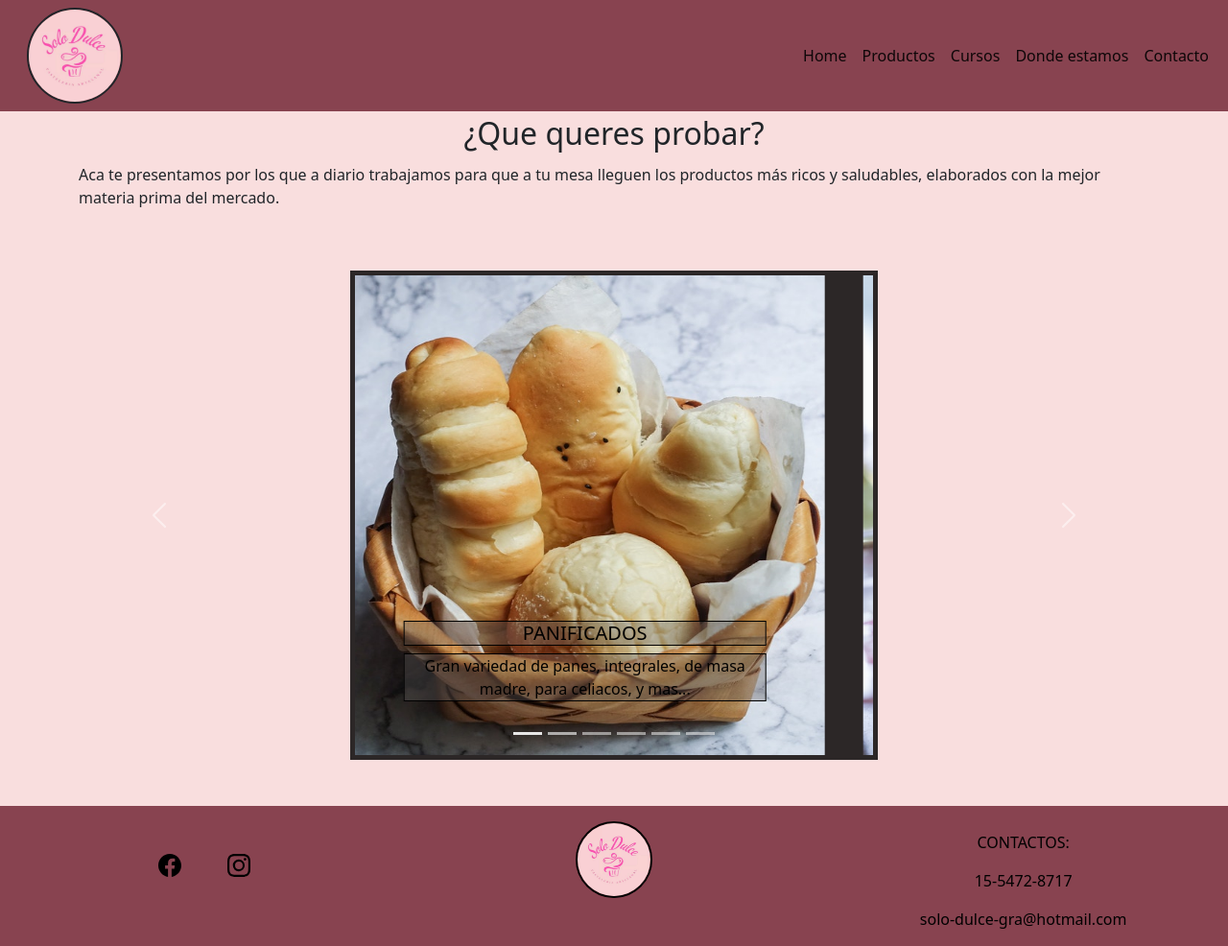
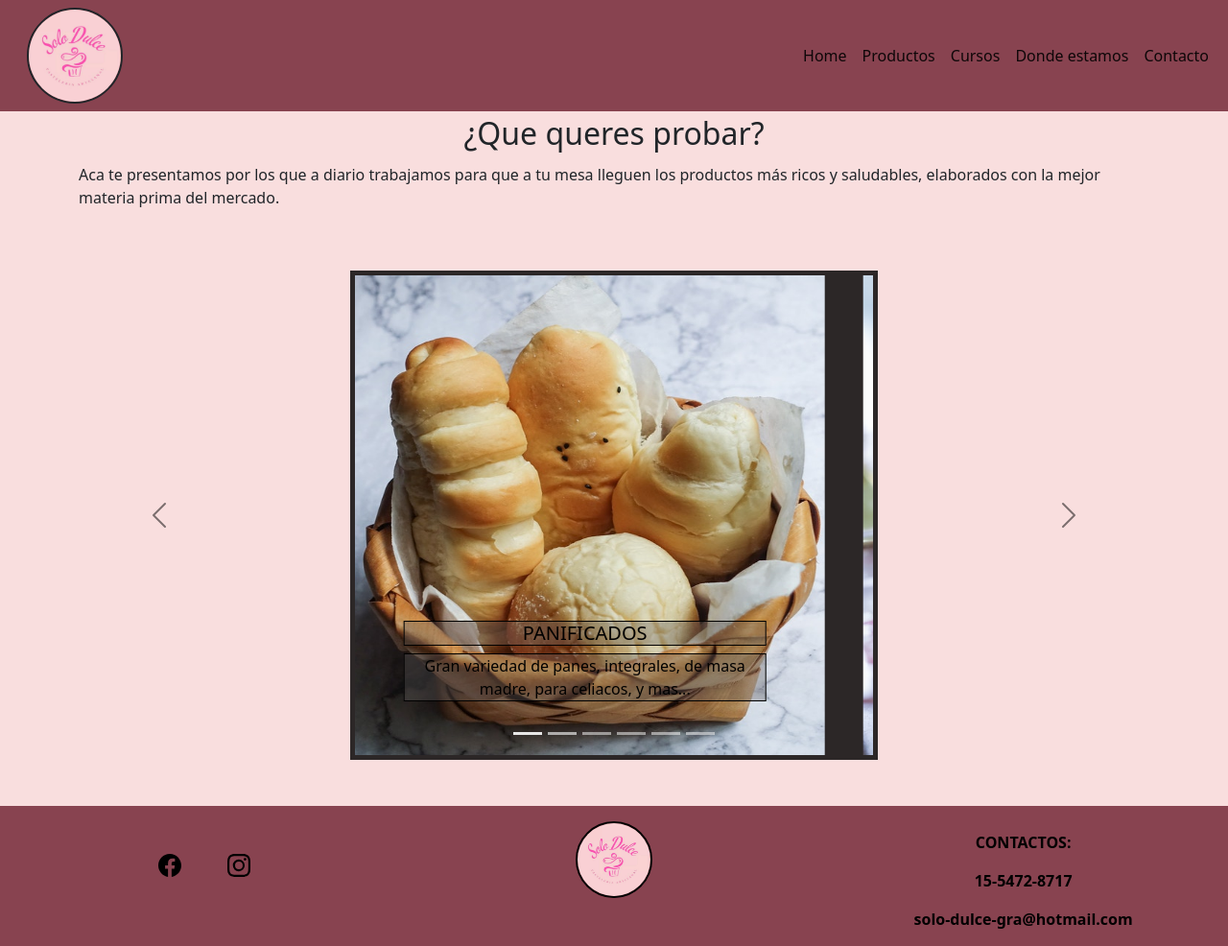
Before and after one commit to YaninaTranchida/Bootstrap, a website: page pestañas/productos.html in a window 1280 px wide. Shown: the whole page at 96% size. Drawn offline with nearby package versions, Linux system fonts and the light colour scheme.

Commit message:
ultimo repaso y organizacion  de los html

```diff
--- a/style.css
+++ b/style.css
@@ -5,7 +5,6 @@
 
 body{
     background: rgb(249, 222, 222);
-
 }
 
 
@@ -78,7 +77,6 @@ h1{
     animation-name:logoRotador;
     animation-duration: 4s;
     animation-delay: 1s;
-
 }
 
 @keyframes logoRotador {
@@ -99,7 +97,7 @@ h1{
  }
 
 .pie-contacto{
-    font-weight: 400;
+    font-weight: 600;
     text-align: center;
     margin-top: 2%;
 }
@@ -148,6 +146,9 @@ h5{
     border: solid 1px;
 }
 
+.carousel-control-prev-icon, .carousel-control-next-icon {
+    filter: invert(150%);
+  }
 
 
 .imgnormalizada img{
```
Also changed, not shown: index.html (+3 -4 lines), pestañas/contacto.html (+0 -1 lines), pestañas/cursos.html (+0 -2 lines), pestañas/donde estamos.html (+4 -4 lines).
